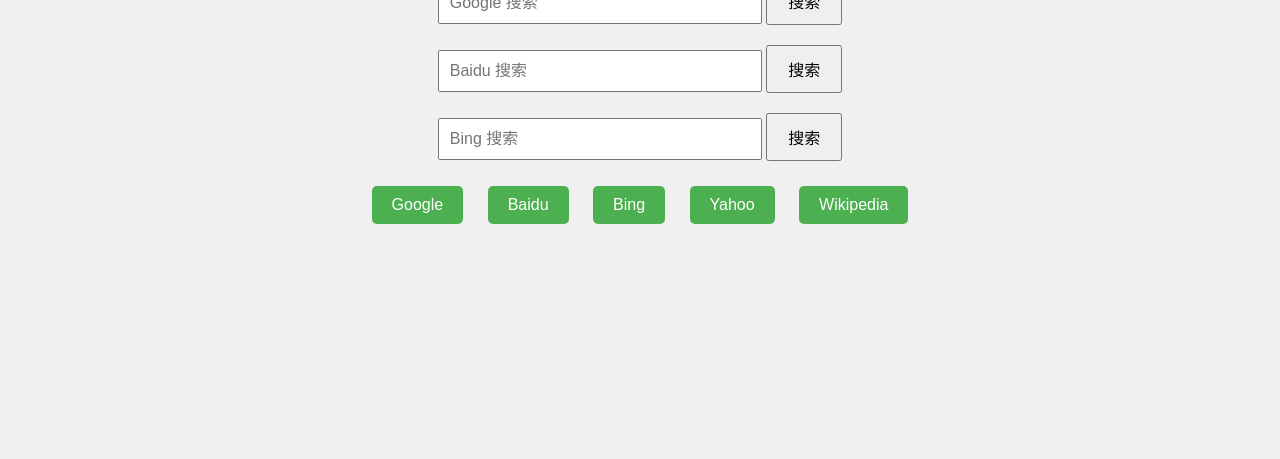
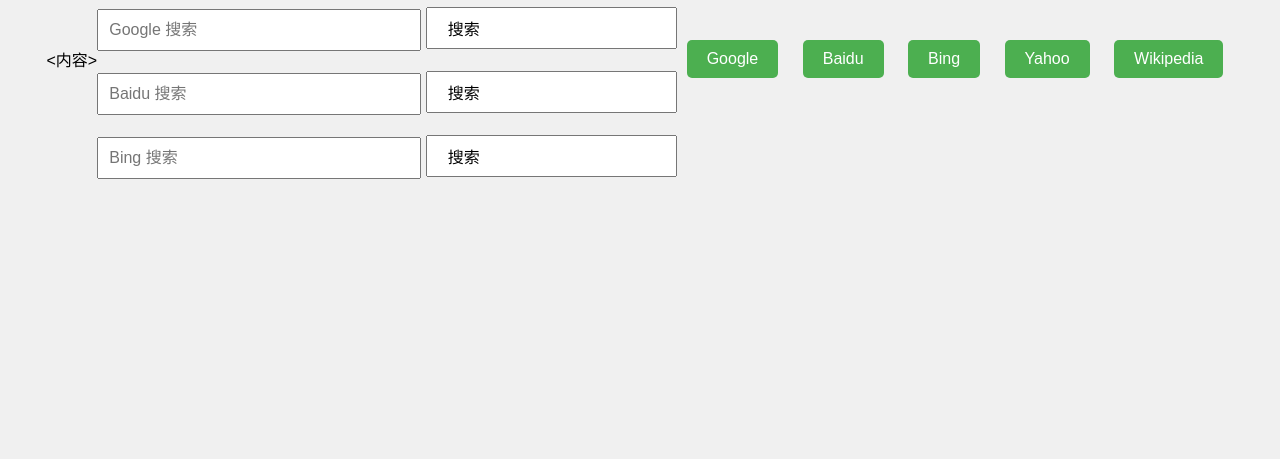
Before and after one commit to xzq849/xzq849.github.io, a plain HTML site: page index.html in a window 1280 px wide. Shown: the part 341-800 px from the top of the page. Drawn offline with Linux system fonts and the light colour scheme.

Commit message:
Update index.html

```diff
--- a/index.html
+++ b/index.html
@@ -2,7 +2,7 @@
 <html lang="zh-CN">
 <head>
     <meta charset="UTF-8">
-    <meta name="viewport" content="width=device-width, initial-scale=1.0">
+    <meta 名字="viewport" content="width=device-width, initial-scale=1.0">
     <title>个人浏览器搜索导航</title>
     <style>
         body {
@@ -21,12 +21,12 @@
         .search-box {
             margin-bottom: 20px;
         }
-        .search-box input[type="text"] {
+        .search-box input[请键入="text"] {
             width: 300px;
             padding: 10px;
             font-size: 16px;
         }
-        .search-box input[type="submit"] {
+        .search-box input[请键入="submit"] {
             padding: 10px 20px;
             font-size: 16px;
         }
@@ -44,27 +44,31 @@
         }
     </style>
 </head>
-<body>
-    <div class="container">
+<内容>
+        <div class="search-container">
             <h1>搜索导航</h1>
     <div class="search-box">
         <form action="https://www.google.com/search" method="get" target="_blank">
-                <input type="text" name="q" placeholder="Google 搜索">
-                <input type="submit" value="搜索">
+            <input 请键入="text" 名字="q" placeholder="Google 搜索">
+            <input 请键入="submit" value="搜索">
         </form>
     </div>
+
     <div class="search-box">
         <form action="https://www.baidu.com/s" method="get" target="_blank">
-                <input type="text" name="wd" placeholder="Baidu 搜索">
-                <input type="submit" value="搜索">
+            <input 请键入="text" 名字="wd" placeholder="Baidu 搜索">
+            <input 请键入="submit" value="搜索">
         </form>
     </div>
+
     <div class="search-box">
         <form action="https://www.bing.com/search" method="get" target="_blank">
-                <input type="text" name="q" placeholder="Bing 搜索">
-                <input type="submit" value="搜索">
+            <input 请键入="text" 名字="q" placeholder="Bing 搜索">
+            <input 请键入="submit" value="搜索">
         </form>
     </div>
+</div>
+
         <div class="links">
             <a href="https://www.google.com" target="_blank">Google</a>
             <a href="https://www.baidu.com" target="_blank">Baidu</a>
@@ -73,5 +77,5 @@
             <a href="https://www.wikipedia.org" target="_blank">Wikipedia</a>
         </div>
     </div>
-</body>
+</内容>
 </html>
```
Lines whose indentation alone changed are shown as unchanged.
